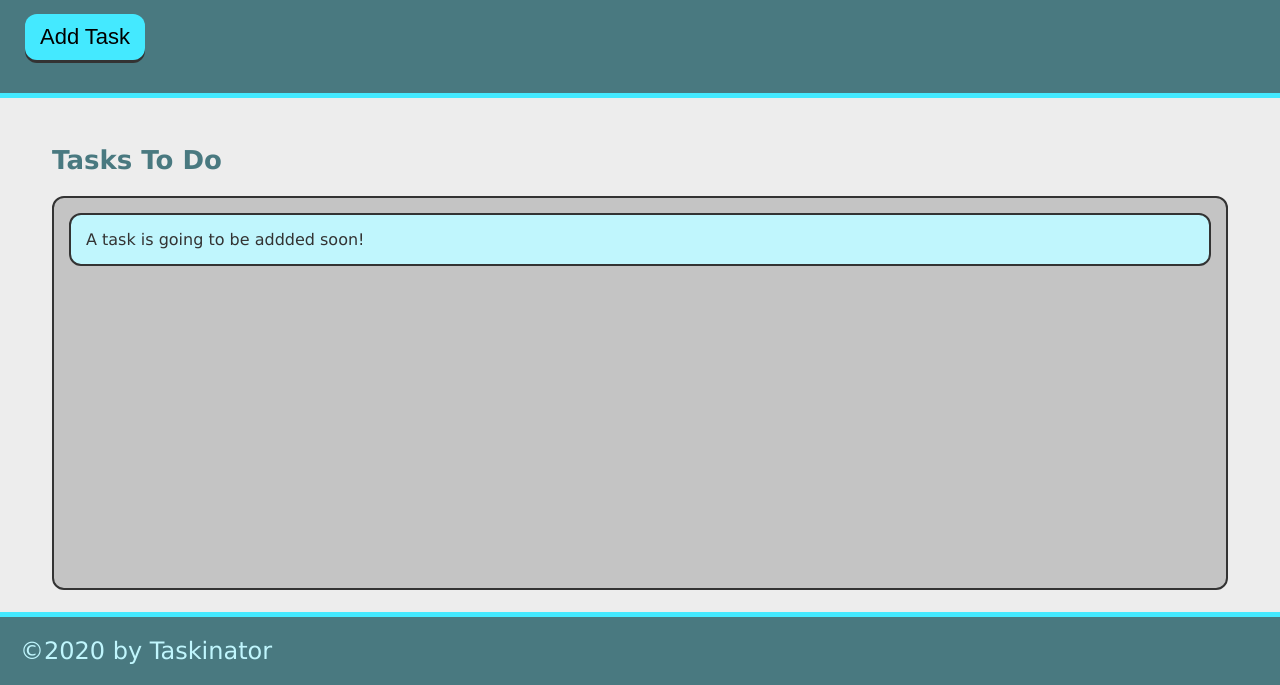
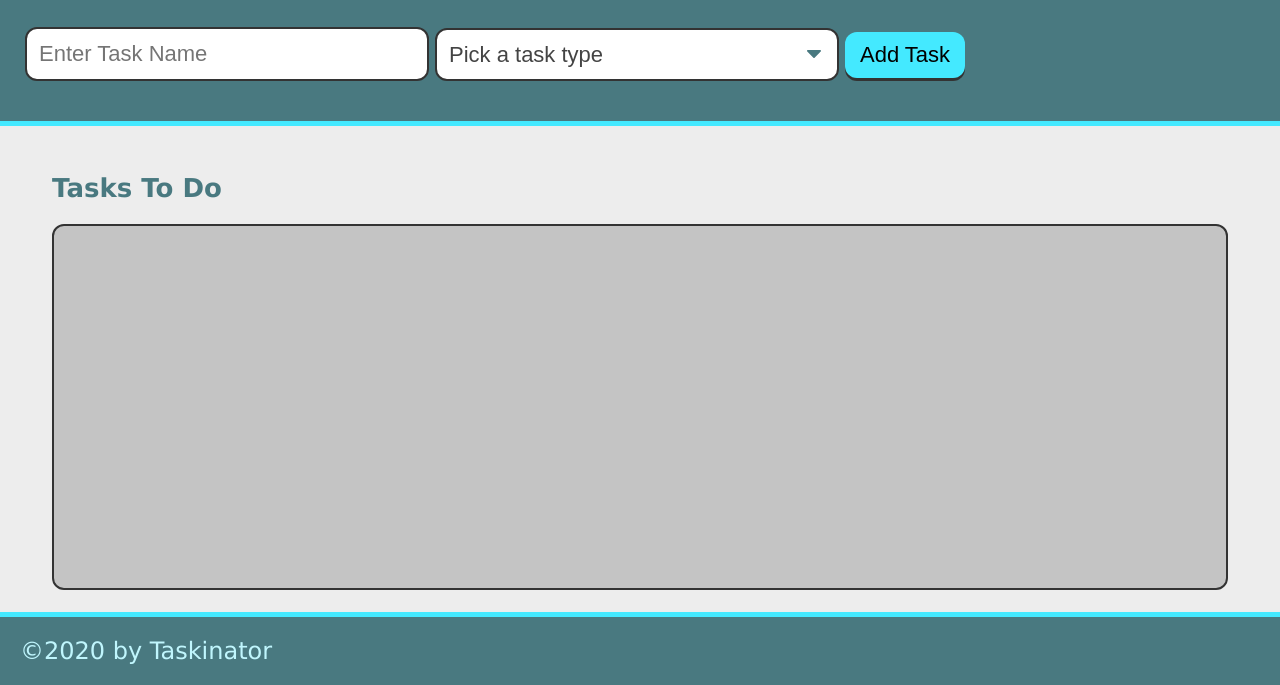
Before and after one commit to wilmr/taskinator, a plain HTML site: page index.html in a window 1280 px wide. Shown: the part 115-800 px from the top of the page. Drawn offline with Linux system fonts and the light colour scheme.

Commit message:
added task form dropdowwn

```diff
--- a/index.html
+++ b/index.html
@@ -11,15 +11,29 @@
     <header>
         <h1 class="page-title">Taskinator</h1>
         <p>Click the button below to add a new task!</p>
-        <button class="btn" id="save-task">Add Task</button>
+        <form id="task-form">
+            <div class="form-group">
+                <input type="text" name="task-name" placeholder="Enter Task Name" />
+            </div>
+            <div class="form-group">
+                <select name="task-type" class="select-dropdown">
+                  <option value="" disabled selected>Pick a task type</option>
+                  <option value="Print">Print</option>
+                  <option value="Web">Web</option>
+                  <option value="Mobile">Mobile</option>
+                </select>
+            </div>
+            <div class="form-group">
+                <button class="btn" id="save-task">Add Task</button>
+            </div>
+        </form>
+
     </header>
     <main class="page-content">
         <section class="task-list-wrapper">
             <h2 class="list-title">Tasks To Do</h2>
             <ul class="task-list" id="tasks-to-do">
-                <li class="task-item">
-                    A task is going to be addded soon!
-                </li>
+
             </ul>
         </section>
     </main>
```
